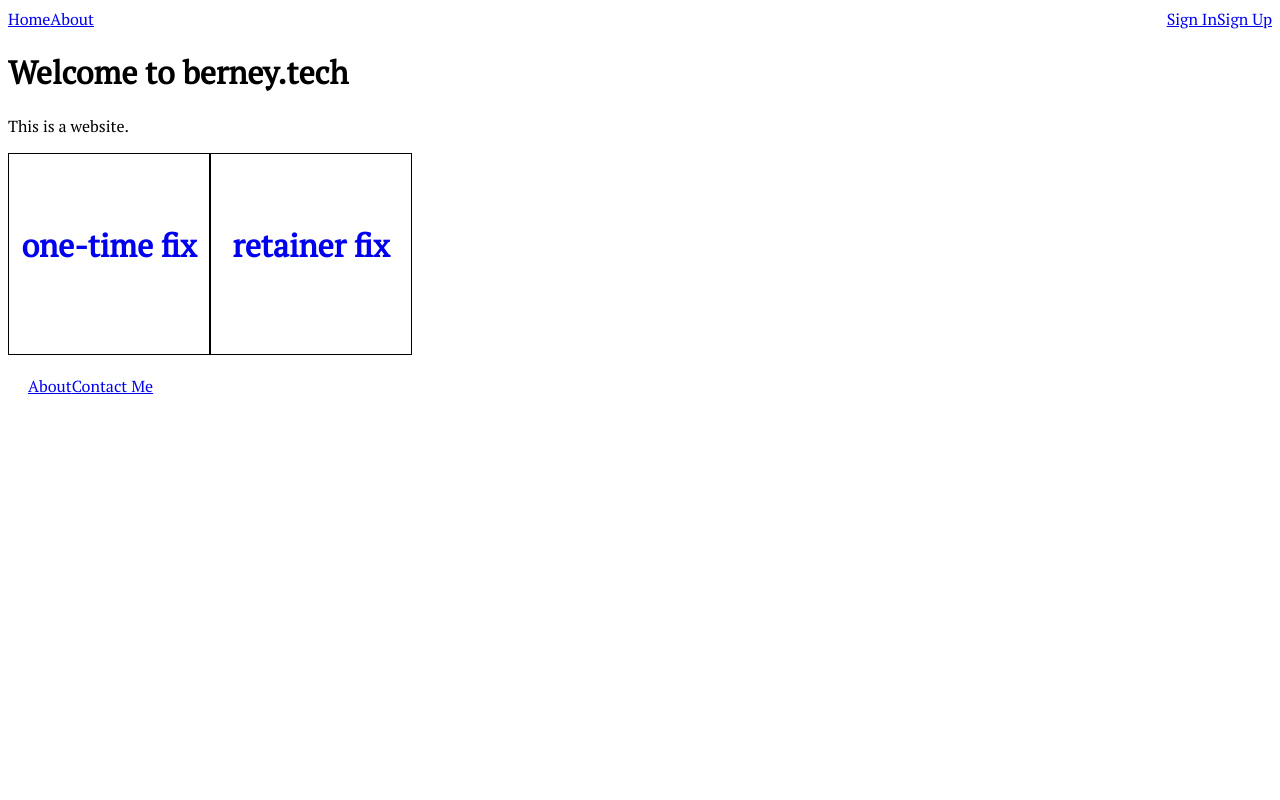
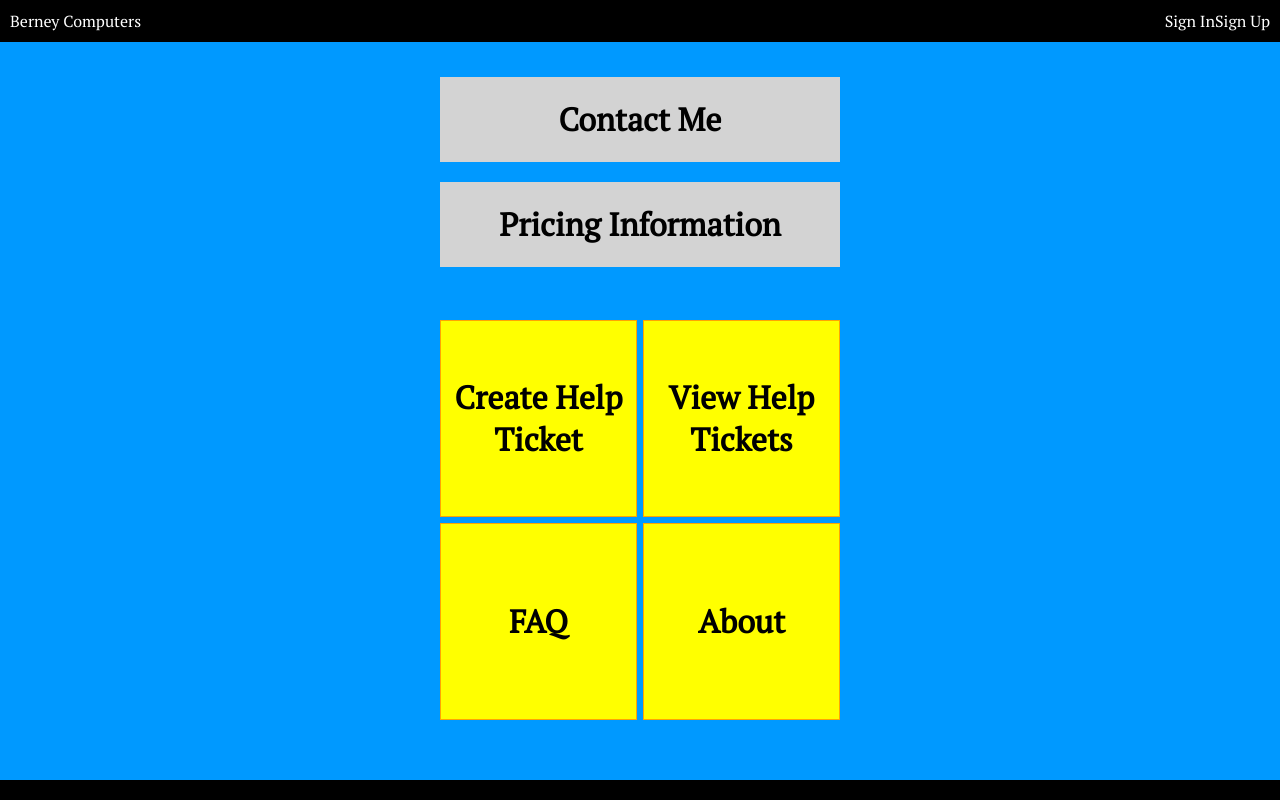
Before and after one commit to CrispBit/berney-tech, a Vue app: page / in a window 1280 px wide. Built offline with nearby package versions, Linux system fonts and the light colour scheme; no server answers.

Commit message:
Adjust UI based on screen size

```diff
--- a/src/App.vue
+++ b/src/App.vue
@@ -1,7 +1,16 @@
 <template>
     <div id="app">
-        <Navigation />
-        <router-view/>
+        <Navigation class="row" />
+        <div class="wrapper row">
+            <router-view/>
+        </div>
+        <div class="row">
+            <footer>
+                <div v-if="loggedIn">
+                    <span>Subscription: "{{ user.subscription }}"</span>
+                </div>
+            </footer>
+        </div>
     </div>
 </template>
 
@@ -15,15 +24,50 @@ export default {
     beforeCreate () {
         this.$store.dispatch('registerUser');
     },
+    computed: {
+        loggedIn () {
+            return this.$store.state.loggedIn;
+        },
+        user () {
+            return this.$store.state.user;
+        },
+    },
 };
 </script>
 
 <style>
 @import url('https://fonts.googleapis.com/css?family=Oswald|PT+Serif');
+html, body, #app {
+    height: 100%;
+    margin: 0;
+}
 #app {
+    width: 100%;
+    height: 100%;
+    display: table;
+}
+body {
+    background-color: #09f;
+}
+#app div {
     font-family: 'PT Serif', serif;
 }
 #app.h1, #app.h2, #app.h3, #app.h4 {
     font-family: 'Oswald', sans-serif;
 }
+.page {
+    margin: 5px;
+}
+footer {
+    padding: 10px;
+    background-color: black;
+    color: white;
+}
+.row.wrapper {
+    height: auto;
+}
+.row {
+    display: table-row;
+    height: 1px;
+}
 </style>
--- a/src/components/Home/Home.vue
+++ b/src/components/Home/Home.vue
@@ -1,21 +1,33 @@
 <template>
-    <div>
-        <h1>Welcome to berney.tech</h1>
-        <p>This is a website.</p>
-        <div>
-            <router-link class="fix-block" to="#">
-                <h1>one-time fix</h1>
-            </router-link>
-            <router-link class="fix-block" to="#">
-                <h1>retainer fix</h1>
-            </router-link>
+    <div class="page">
+        <div class="flex-block">
+            <div class="choice-block">
+                <router-link class="main-info-block" to="#">
+                    <h1>Contact Me</h1>
+                </router-link>
+                <router-link class="main-info-block" to="#">
+                    <h1>Pricing Information</h1>
+                </router-link>
+            </div>
+            <div class="choice-block">
+                <div class="flex-row">
+                    <router-link class="fix-block" to="#">
+                        <h1>Create Help Ticket</h1>
+                    </router-link>
+                    <router-link class="fix-block" to="#">
+                        <h1>View Help Tickets</h1>
+                    </router-link>
+                </div>
+                <div class="flex-row">
+                    <router-link class="fix-block" to="#">
+                        <h1>FAQ</h1>
+                    </router-link>
+                    <router-link class="fix-block" to="/about">
+                        <h1>About</h1>
+                    </router-link>
+                </div>
+            </div>
         </div>
-        <footer style="margin: 20px;">
-            <div>
-                <router-link to="/about">About</router-link>
-                <router-link to="/contact">Contact Me</router-link>
-            </div>
-        </footer>
     </div>
 </template>
 
@@ -26,13 +38,58 @@ export default {
 </script>
 
 <style>
-.fix-block {
-    display: inline-block;
-    border: 1px solid #000;
-    width: 200px;
-    height: 200px;
+.choice-block {
+    flex-direction: column;
+    display: flex;
+    justify-content: center;
+    align-items: center;
+    margin: 20px;
+    width: 100%;
+}
+
+.main-info-block {
+    display: flex;
+    justify-content: center;
+    align-items: center;
+    width: 100%;
     text-decoration: none;
     text-align: center;
-    line-height: 140px;
+    background-color: lightgray;
+    margin: 10px;
+    color: black;
+    min-width: 300px;
+    max-width: 400px;
+}
+
+.fix-block {
+    display: flex;
+    justify-content: center;
+    align-items: center;
+    border: 1px solid orange;
+    text-decoration: none;
+    text-align: center;
+    background-color: yellow;
+    margin: 3px;
+    color: black;
+    width: 40vw;
+    height: 40vw;
+    min-width: 145px;
+    max-width: 195px;
+    min-height: 145px;
+    max-height: 195px;
+}
+
+.flex-block {
+    display: inline-flex;
+    justify-content: center;
+    align-items: center;
+    flex-wrap: wrap;
+    width: 100%;
+}
+
+.flex-row {
+    display: flex;
+    flex-direction: row;
+    align-items: flex-start;
 }
 </style>
--- a/src/components/Navigation/Navigation.vue
+++ b/src/components/Navigation/Navigation.vue
@@ -1,19 +1,16 @@
 <template>
     <div>
-    <div>
         <nav>
-        <router-link to="/">Home</router-link>
-        <router-link to="/about">About</router-link>
+            <router-link to="/">Berney Computers</router-link>
             <div v-if="loggedIn" style="float: right">
                 <span>{{ user.firstName }}</span>
-            <input type="button" value="logout" v-on:click="logout()" />
+                <a href="#" v-on:click="logout()">Logout</a>
             </div>
             <div v-else style="float: right">
                 <router-link to="/login">Sign In</router-link>
                 <router-link to="/signup">Sign Up</router-link>
             </div>
         </nav>
-</div>
     </div>
 </template>
 
@@ -48,3 +45,15 @@ export default {
     },
 };
 </script>
+
+<style>
+    nav {
+        padding: 10px;
+        background-color: black;
+        color: white;
+    }
+    nav a {
+        text-decoration: none;
+        color: white;
+    }
+</style>
```
Lines whose indentation alone changed are shown as unchanged.
